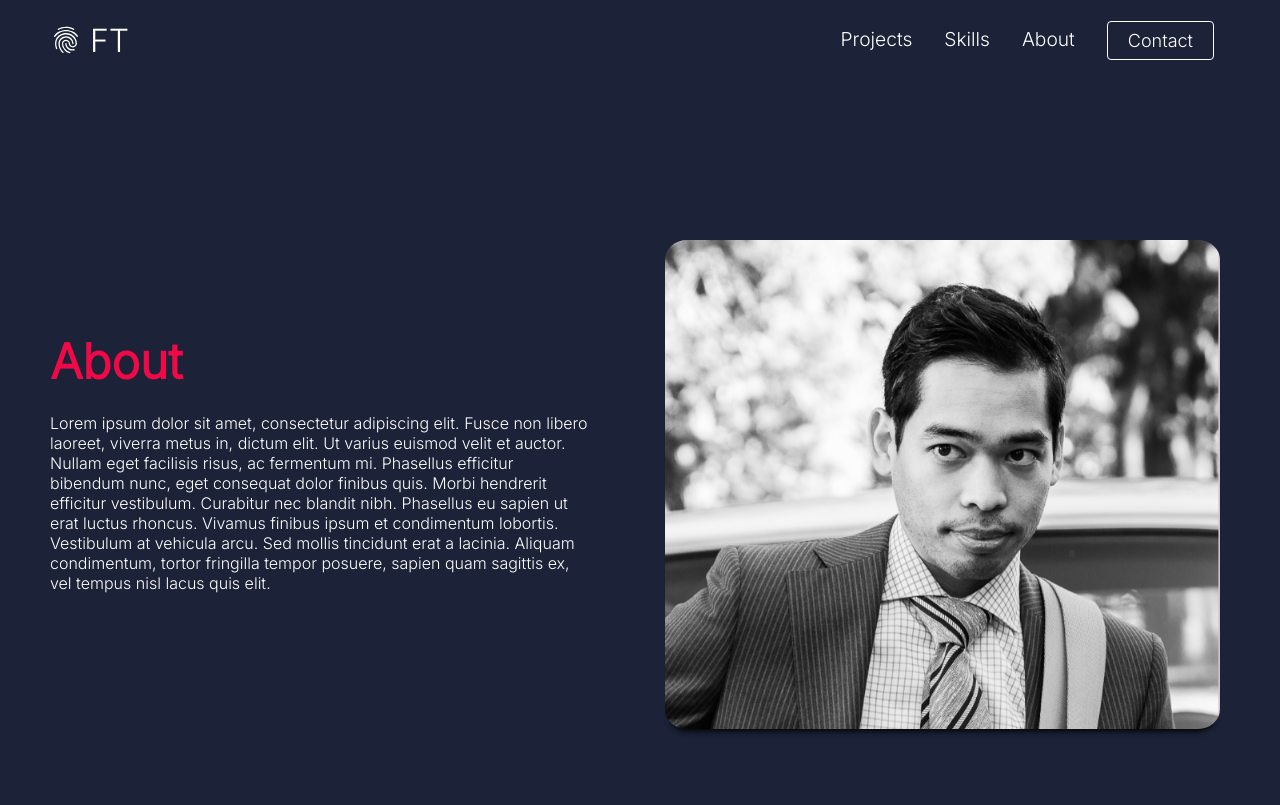
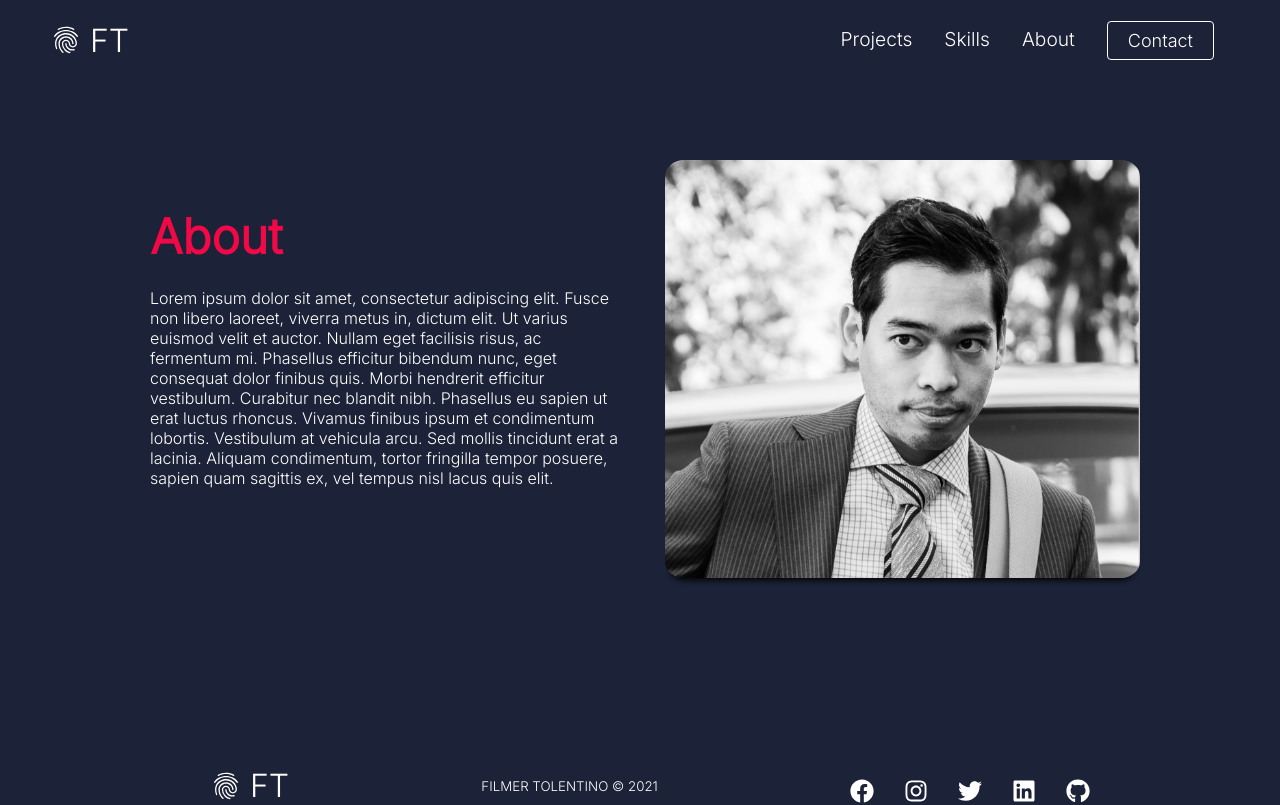
Before and after one commit to ftolentino/ftportfolio, a React (Create React App) app: page /ftportfolio/about in a window 1280 px wide. Shown: the top 805 px of the page. Built offline with nearby package versions, Linux system fonts and the light colour scheme.

Commit message:
WIP cleaning up CSS, WIP building out and styling About, HomePage, Contact pages. Cleaning up specificity with CSS class names, for each page

```diff
--- a/src/components/AboutSection/AboutSection.css
+++ b/src/components/AboutSection/AboutSection.css
@@ -1,13 +1,16 @@
-.about-section {
-	padding: 160px 0;
+.about_hero-section {
+	display: flex;
+	justify-content: center;
+	color: #fff;
+	padding: 80px 0;
 	background-color: #1c2237;
 }
 
-.home__hero-row {
+.about__hero-row {
 	align-items: center;
 }
 
-.row {
+.about-row {
 	display: flex;
 	margin-right: -15px;
 	margin-bottom: -15px;
@@ -16,7 +19,17 @@
 	align-content: stretch;
 }
 
-.col {
+.about-container {
+  z-index: 1;
+  width: 100%;
+  max-width: 1920px;
+  margin-right: auto;
+  margin-left: auto;
+  padding-right: 150px;
+  padding-left: 150px;
+}
+
+.about-col {
 	margin-bottom: 15px;
 	padding-right: 15px;
 	padding-left: 15px;
@@ -33,23 +46,23 @@
 	color: #f00946;
 }
 
-.home__hero-text-wrapper {
+.about__hero-text-wrapper {
 	max-width: 540px;
 	padding-top: 0;
 	padding-bottom: 60px;
 }
 
-.home__hero-img-wrapper {
+.about__hero-img-wrapper {
 	max-width: 555px;
 }
 
-.home__hero-img {
+.about__hero-img {
 	max-width: 100%;
 	padding-right: 0;
 	margin: 0 0 0 10px;
 }
 
-.home__hero-img-shadow {
+.about__hero-img-shadow {
 	border-radius: 4%;
 	max-width: 100%;
 	padding-right: 0;
@@ -63,3 +76,30 @@
 	vertical-align: middle;
 	display: inline-block;
 }
+
+@media screen and (max-width: 991px) {
+	.about-container {
+		padding-right: 30px;
+		padding-left: 30px;
+	}
+
+	.about-home__hero-img {
+		margin: 0;
+	}
+
+	.about-home__hero-img-shadow {
+		margin: 0;
+	}
+
+}
+
+@media screen and (max-width: 768px) {
+	.about__hero-text-wrapper {
+		padding-bottom: 65px;
+	}
+
+	.about-col {
+		max-width: 100%;
+		flex-basis: 100%;
+	}
+}
--- a/src/components/AboutSection/AboutSection.js
+++ b/src/components/AboutSection/AboutSection.js
@@ -1,14 +1,14 @@
 import React from 'react';
 import './AboutSection.css';
 
-const AboutSection = ({ headline, shadow, img, alt}) => {
+const AboutSection = ({ headline, img, alt }) => {
   return (
     <>
-      <div className='home__hero-section darkBg'>
-        <div className="container">
-          <div className="row home__hero-row">
-            <div className='col'>
-              <div className='home__hero-text-wrapper'>
+      <div className='about_hero-section'>
+        <div className="about-container">
+          <div className="about-row about__hero-row">
+            <div className='about-col'>
+              <div className='about__hero-text-wrapper'>
                 <h1 className='about-heading'>{headline}</h1>
                 <p>Lorem ipsum dolor sit amet, consectetur adipiscing elit.
                   Fusce non libero laoreet, viverra metus in, dictum elit.
@@ -22,9 +22,9 @@ const AboutSection = ({ headline, shadow, img, alt}) => {
                 </p>
               </div>
             </div>
-            <div className='col'>
-              <div className='home__hero-img-wrapper'>
-                <img src={img} alt={alt} className={shadow ? 'home__hero-img-shadow' : 'home__hero-img'} />
+            <div className='about-col'>
+              <div className='about__hero-img-wrapper'>
+                <img src={img} alt={alt} className='about__hero-img-shadow' />
               </div>
             </div>
           </div>
--- a/src/components/App/App.css
+++ b/src/components/App/App.css
@@ -1,11 +1,17 @@
 * {
 	font-family: 'Inter', sans-serif;
+}
+
+* {
+	box-sizing: border-box;
 }
 
 .App {
 	overflow-x: hidden;
 }
-
+.homepage {
+	margin-top: 80px
+}
 .ul {
 	list-style-type: none;
 }
--- a/src/components/Contact/Contact.css
+++ b/src/components/Contact/Contact.css
@@ -1,7 +1,9 @@
 .contact-container {
-	background-color: #1c2237;
 	display: flex;
 	justify-content: center;
+	color: #fff;
+	padding: 80px 0;
+	background-color: #1c2237;
 }
 
 
@@ -12,6 +14,7 @@
   align-items: center;
   text-align: center;
   margin-bottom: 24px;
+  margin-top: 24px;
   padding: 24px;
   color: #fff;
 }
--- a/src/components/HomePage/Data.js
+++ b/src/components/HomePage/Data.js
@@ -72,7 +72,6 @@ export const about = {
   lightBg: false,
 	lightText: true,
 	lightTextDesc: true,
-  shadow: true,
 	headline: 'About',
 	imgStart: '',
 	img: 'images/FTheadshot1.png',
--- a/src/components/HomePageSection/HomePageSection.css
+++ b/src/components/HomePageSection/HomePageSection.css
@@ -1,4 +1,6 @@
 .home__page-section {
+	display: flex;
+	justify-content: center;
 	color: #fff;
 	padding: 80px 0;
 	background-color: #1c2237;
--- a/src/components/HomePageSection/HomePageSection.js
+++ b/src/components/HomePageSection/HomePageSection.js
@@ -8,22 +8,13 @@ const HomePageSection = ({lightBg, topLine, lightText, lightTextDesc, headline,
     <>
       <div className={lightBg ? 'home__hero-section' : 'home__hero-section darkBg'}>
         <div className="container">
-          <div className="row home__hero-row">
-            <div className='col'>
-              <div className='home__hero-text-wrapper'>
+          <div className="home__hero-row">
                 <div className='top-line'>{topLine}</div>
                 <h1 className={lightText ? 'heading' : 'heading dark'}>{headline}</h1>
                 <p className={lightTextDesc ? 'home__hero-subtitle' : 'home__hero-subtitle dark'}>{description}</p>
                 <Link to="/contact">
                   <Button buttonSize='btn--medium' buttonColor='blue'>{buttonLabel}</Button>
                 </Link>
-              </div>
-            </div>
-            <div className='col'>
-              <div className='home__hero-img-wrapper'>
-                <img src={img} alt={alt} className={shadow ? 'home__hero-img-shadow' : 'home__hero-img'} />
-              </div>
-            </div>
           </div>
         </div>
       </div>
--- a/src/components/NavBar/NavBar.css
+++ b/src/components/NavBar/NavBar.css
@@ -5,7 +5,8 @@
   justify-content: center;
   align-items: center;
   font-size: 1.2rem;
-  position: sticky;
+  width: 100%;
+  position: fixed;
   top: 0;
   z-index: 999;
 }
--- a/src/index.css
+++ b/src/index.css
@@ -1,7 +1,3 @@
-* {
-	box-sizing: border-box;
-}
-
 body {
 	margin: 0;
 	font-family: -apple-system, BlinkMacSystemFont, 'Segoe UI', 'Roboto', 'Oxygen', 'Ubuntu', 'Cantarell', 'Fira Sans',
```
